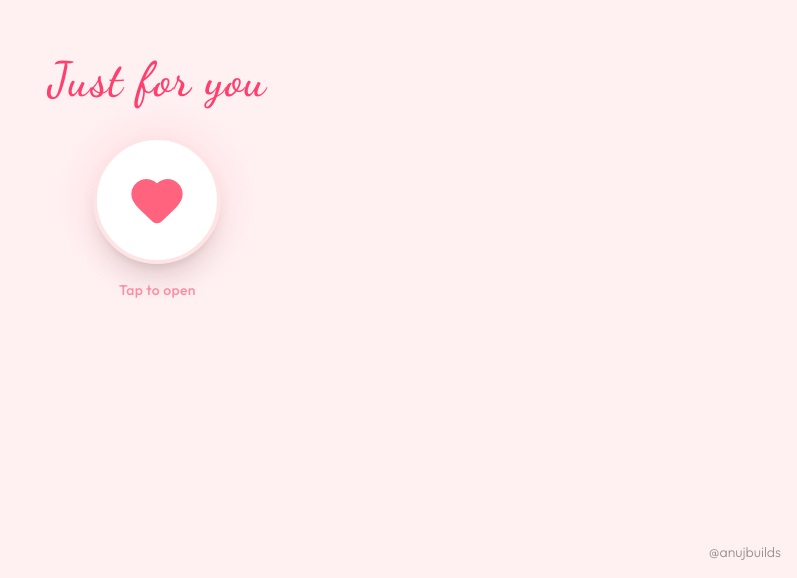
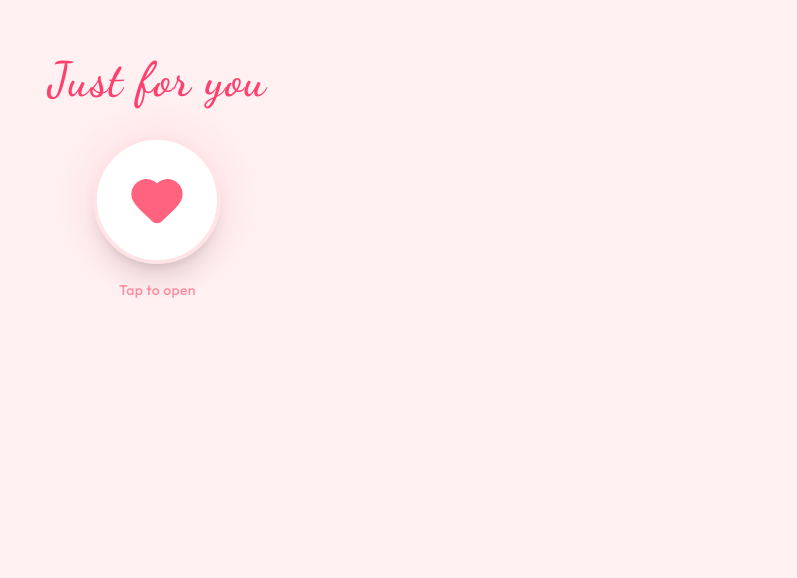
Before and after one commit to Devmon432hz/compliment-v2, a Next.js app: page / in a window 1280 px wide. Shown: the part 222-800 px from the top of the page, without its empty margins (483-1280 px from the left). Built offline with nearby package versions, Linux system fonts and the light colour scheme.

Commit message:
Update page.jsx

```diff
--- a/src/app/page.jsx
+++ b/src/app/page.jsx
@@ -16,8 +16,9 @@ export default function Home() {
     <MessageScreen key="message" onNext={() => setCurrentScreen(3)} />,
     <OutroScreen key="outro" />
   ]
+
   return (
-    <div className="min-h-screen flex items-center justify-center overflow-hidden" >
+    <div className="min-h-screen flex items-center justify-center overflow-hidden">
 
       <AnimatePresence mode="wait">
         <motion.div
@@ -32,16 +33,6 @@ export default function Home() {
         </motion.div>
       </AnimatePresence>
 
-      {/* Watermark */}
-      <motion.div
-        initial={{ x: 100, opacity: 0 }}
-        animate={{ x: 0, opacity: 1 }}
-        transition={{
-          duration: 1,
-        }}
-        className="fixed bottom-4 right-4 text-sm text-black/40 pointer-events-none z-50 font-light">
-        @anujbuilds
-      </motion.div>
-    </div >
+    </div>
   );
 }
```
